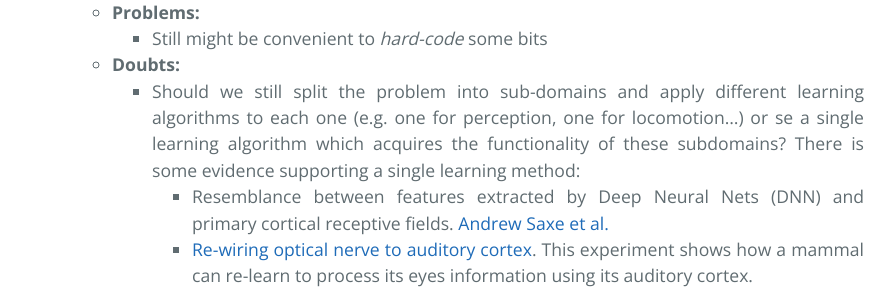
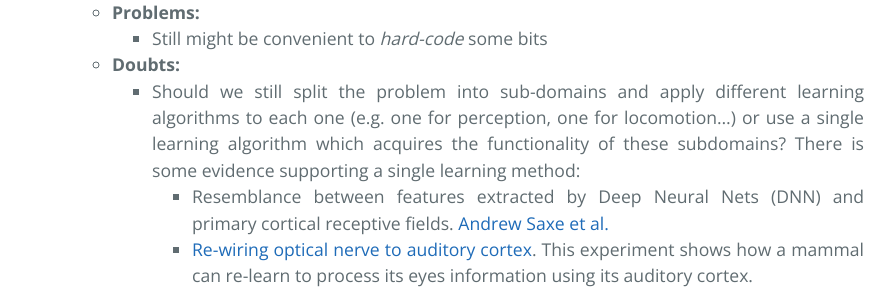
Before and after one commit to CampusAI/CampusAI.github.io, a Jekyll site: the page built from _lectures/lecture_1/lecture1.md, in a window 1280 px wide and 900 px high, scrolled down 1632 px. Shown: the part 181-474 px from the top of the window, without its empty margins (192-1087 px from the left). Built offline with Jekyll 4.4.1, drawn with Linux system fonts in a browser that asks for light colours; formulas are drawn with MathJax 3.

Commit message:
Fix typo in lecture1

```diff
--- a/_lectures/lecture_1/lecture1.md
+++ b/_lectures/lecture_1/lecture1.md
@@ -62,7 +62,7 @@ Inventory management:
     - **Problems:**
         - Still might be convenient to *hard-code* some bits
     - **Doubts:**
-        - Should we still split the problem into sub-domains and apply different learning algorithms to each one (e.g. one for perception, one for locomotion...) or se a single learning algorithm which acquires the functionality of these subdomains? There is some evidence supporting a single learning method:
+        - Should we still split the problem into sub-domains and apply different learning algorithms to each one (e.g. one for perception, one for locomotion...) or use a single learning algorithm which acquires the functionality of these subdomains? There is some evidence supporting a single learning method:
             - Resemblance between features extracted by Deep Neural Nets (DNN) and primary cortical receptive fields. [Andrew Saxe et al.](https://papers.nips.cc/paper/4331-unsupervised-learning-models-of-primary-cortical-receptive-fields-and-receptive-field-plasticity)
             - [Re-wiring optical nerve to auditory cortex](http://web.mit.edu/surlab/publications/Newton_Sur04.pdf). This experiment shows how a mammal can re-learn to process its eyes information using its auditory cortex.
             - With [BrainPort device](https://www.youtube.com/watch?v=xNkw28fz9u0) you can "see through your tongue". It converts images into electric signals perceived by the tongue.
```
